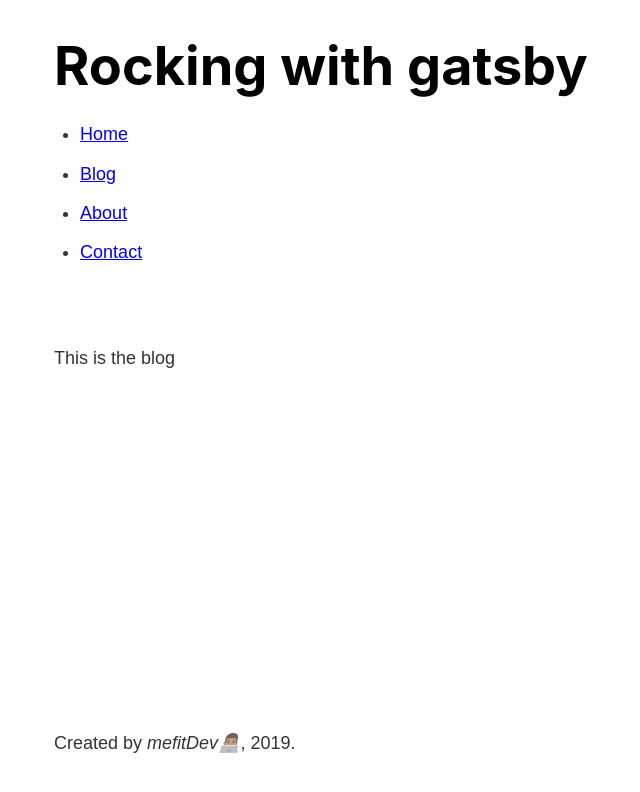
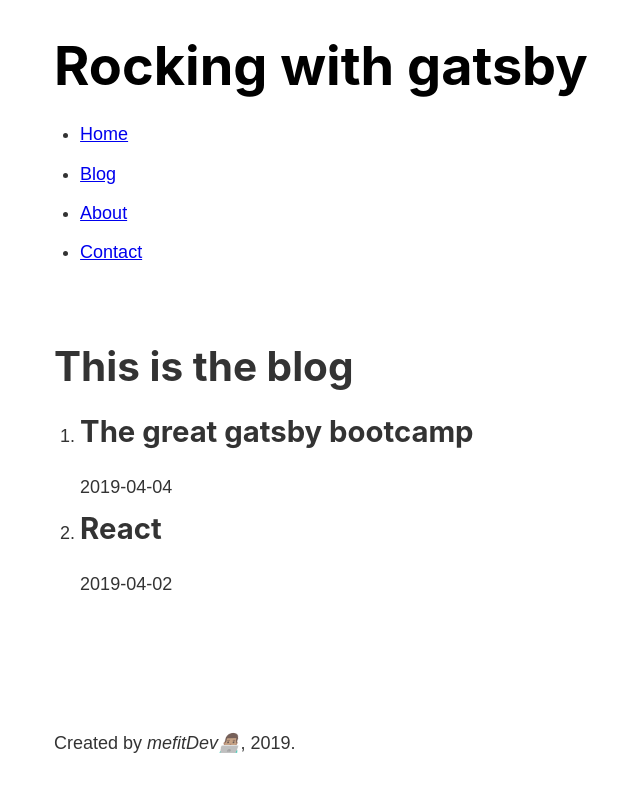
Before and after one commit to MefitHp/gatsby-bootcamp, a Gatsby site: page /blog in a window 1280 px wide. Shown: the whole page, without its empty margins (92-732 px from the left). Built offline with nearby package versions, Linux system fonts and the light colour scheme; Gatsby itself is replaced by a stand-in of ours.

Commit message:
Queried posts

```diff
--- a/gatsby-config.js
+++ b/gatsby-config.js
@@ -19,5 +19,6 @@ module.exports = {
       },
     },
     `gatsby-transformer-remark`,
+    `gatsby-mdx`
   ],
 }
--- a/package.json
+++ b/package.json
@@ -13,7 +13,10 @@
     "test": "echo \"Write tests! -> https://gatsby.dev/unit-testing\""
   },
   "dependencies": {
+    "@mdx-js/mdx": "^1.0.0-rc.4",
+    "@mdx-js/react": "^1.0.0-rc.5",
     "gatsby": "^2.6.0",
+    "gatsby-mdx": "^0.6.3",
     "gatsby-plugin-sass": "^2.0.11",
     "gatsby-source-filesystem": "^2.0.28",
     "gatsby-transformer-remark": "^2.3.12",
--- /dev/null
+++ b/src/pages/anothaOne.mdx
@@ -0,0 +1,12 @@
+---
+title: "MDX"
+date: "2019-04-02"
+---
+
+Algo de react
+
+##Supongo es un H1 de MDX
+
+1. Algo
+2. Algo
+3. Algo
--- a/src/pages/blog.js
+++ b/src/pages/blog.js
@@ -1,9 +1,44 @@
 import React from "react"
 import Layout from "../components/Layout"
+import { graphql, useStaticQuery } from "gatsby"
 const blog = () => {
+  let {
+    allMarkdownRemark: { edges },
+  } = useStaticQuery(graphql`
+    query {
+      allMarkdownRemark {
+        edges {
+          node {
+            frontmatter {
+              title
+              date
+            }
+          }
+        }
+      }
+    }
+  `)
+
   return (
     <Layout>
-      <div>This is the blog</div>
+      <h1>This is the blog</h1>
+      <ol>
+        {edges.map((post, index) => {
+          let {
+            node: {
+              frontmatter: { title, date },
+            },
+          } = post
+
+          return (
+            <li key={index}>
+              {/* el div */}
+              <h2>{title}</h2>
+              <p>{date}</p>
+            </li>
+          )
+        })}
+      </ol>
     </Layout>
   )
 }
```
Also changed, not shown: src/posts/gatsby.md (renamed from src/posts/gatsby.mdx), src/posts/react.md (renamed from src/posts/react.mdx), 1 other file.
